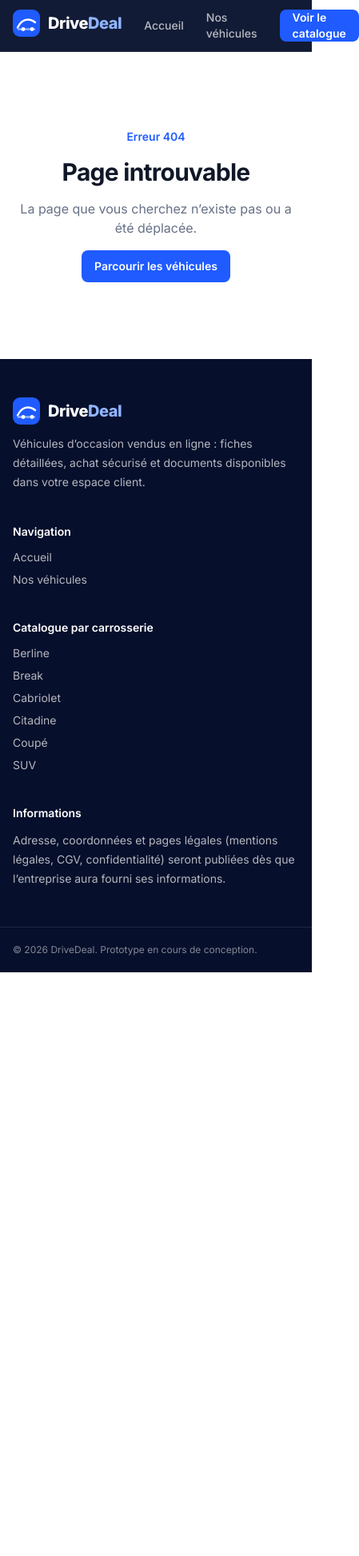
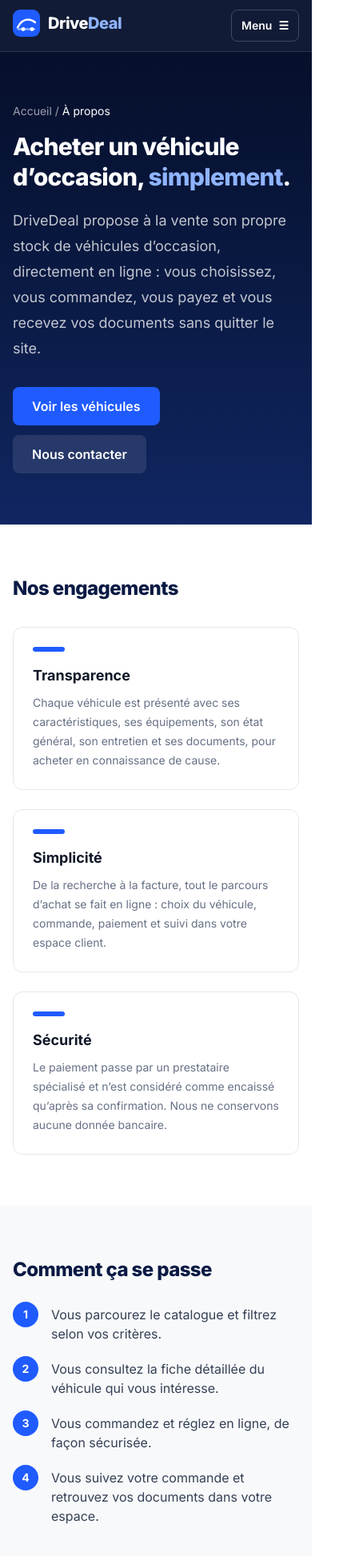
Before and after one commit to sergiovanni/DriveDeal, a Next.js app: page /a-propos in a window 390 px wide. Before the commit this address had no page. Shown: the top 1946 px of the page at 80% size, 449 px wide, since content can reach past the window. Before the commit the page ends 1216 px from the top, so only its background shows below. Built offline with nearby package versions, Linux system fonts and the light colour scheme.

Commit message:
Ajoute les menus À propos et Contact et la page À propos
Navigation à quatre entrées avec menu déroulant sur mobile, liens dans le
pied de page, page À propos (engagements, parcours d'achat, emplacement
réservé aux informations de l'entreprise à fournir).

```diff
--- /dev/null
+++ b/src/app/a-propos/page.tsx
@@ -0,0 +1,133 @@
+import type { Metadata } from "next";
+import Link from "next/link";
+import { BoutonLien } from "@/components/ui/Button";
+import { Conteneur } from "@/components/ui/Conteneur";
+
+export const metadata: Metadata = {
+  title: "À propos",
+  description:
+    "DriveDeal vend des véhicules d’occasion directement en ligne : fiches détaillées, achat simple et paiement sécurisé.",
+};
+
+const engagements = [
+  {
+    titre: "Transparence",
+    texte:
+      "Chaque véhicule est présenté avec ses caractéristiques, ses équipements, son état général, son entretien et ses documents, pour acheter en connaissance de cause.",
+  },
+  {
+    titre: "Simplicité",
+    texte:
+      "De la recherche à la facture, tout le parcours d’achat se fait en ligne : choix du véhicule, commande, paiement et suivi dans votre espace client.",
+  },
+  {
+    titre: "Sécurité",
+    texte:
+      "Le paiement passe par un prestataire spécialisé et n’est considéré comme encaissé qu’après sa confirmation. Nous ne conservons aucune donnée bancaire.",
+  },
+];
+
+const etapes = [
+  "Vous parcourez le catalogue et filtrez selon vos critères.",
+  "Vous consultez la fiche détaillée du véhicule qui vous intéresse.",
+  "Vous commandez et réglez en ligne, de façon sécurisée.",
+  "Vous suivez votre commande et retrouvez vos documents dans votre espace.",
+];
+
+export default function APropos() {
+  return (
+    <>
+      <section className="bg-linear-to-b from-marine-950 via-marine-900 to-marine-800 py-16 text-white">
+        <Conteneur>
+          <nav aria-label="Fil d’Ariane" className="mb-4 text-sm text-white/60">
+            <Link href="/" className="hover:text-white">
+              Accueil
+            </Link>{" "}
+            / <span className="text-white">À propos</span>
+          </nav>
+          <h1 className="max-w-3xl text-3xl font-extrabold leading-tight tracking-tight sm:text-5xl">
+            Acheter un véhicule d’occasion,{" "}
+            <span className="text-ciel-300">simplement</span>.
+          </h1>
+          <p className="mt-5 max-w-2xl text-lg leading-8 text-white/75">
+            DriveDeal propose à la vente son propre stock de véhicules d’occasion,
+            directement en ligne : vous choisissez, vous commandez, vous payez et vous
+            recevez vos documents sans quitter le site.
+          </p>
+          <div className="mt-8 flex flex-wrap gap-3">
+            <BoutonLien href="/vehicules" taille="lg">
+              Voir les véhicules
+            </BoutonLien>
+            <BoutonLien href="/contact" variante="secondaire" taille="lg">
+              Nous contacter
+            </BoutonLien>
+          </div>
+        </Conteneur>
+      </section>
+
+      <section className="py-16">
+        <Conteneur>
+          <h2 className="mb-8 text-2xl font-extrabold tracking-tight text-marine-900 sm:text-3xl">
+            Nos engagements
+          </h2>
+          <div className="grid gap-6 md:grid-cols-3">
+            {engagements.map((e) => (
+              <div
+                key={e.titre}
+                className="rounded-xl border border-gris-200 bg-white p-6"
+              >
+                <div className="mb-4 h-1.5 w-10 rounded-full bg-bleu-600" />
+                <h3 className="text-lg font-bold text-gris-900">{e.titre}</h3>
+                <p className="mt-2 text-sm leading-6 text-gris-500">{e.texte}</p>
+              </div>
+            ))}
+          </div>
+        </Conteneur>
+      </section>
+
+      <section className="bg-gris-50 py-16">
+        <Conteneur className="grid gap-10 lg:grid-cols-2">
+          <div>
+            <h2 className="text-2xl font-extrabold tracking-tight text-marine-900 sm:text-3xl">
+              Comment ça se passe
+            </h2>
+            <ol className="mt-6 space-y-4">
+              {etapes.map((texte, i) => (
+                <li key={texte} className="flex gap-4">
+                  <span className="flex h-8 w-8 shrink-0 items-center justify-center rounded-full bg-bleu-600 text-sm font-bold text-white">
+                    {i + 1}
+                  </span>
+                  <p className="pt-1 text-gris-700">{texte}</p>
+                </li>
+              ))}
+            </ol>
+          </div>
+
+          <div className="rounded-2xl border border-dashed border-gris-300 bg-white p-6">
+            <h2 className="text-lg font-bold text-gris-900">L’entreprise</h2>
+            <p className="mt-2 text-sm leading-6 text-gris-500">
+              La présentation de l’entreprise (histoire, équipe, showroom, garanties) sera
+              ajoutée ici dès que ces informations auront été fournies. Les mentions
+              légales (raison sociale, adresse, numéro d’immatriculation) figureront sur
+              leur propre page.
+            </p>
+          </div>
+        </Conteneur>
+      </section>
+
+      <section className="bg-marine-900 py-12 text-white">
+        <Conteneur className="flex flex-col items-start justify-between gap-5 sm:flex-row sm:items-center">
+          <div>
+            <h2 className="text-2xl font-extrabold tracking-tight">Une question ?</h2>
+            <p className="mt-1 text-white/70">
+              Écrivez-nous, nous vous répondrons par e-mail.
+            </p>
+          </div>
+          <BoutonLien href="/contact" taille="lg">
+            Contacter DriveDeal
+          </BoutonLien>
+        </Conteneur>
+      </section>
+    </>
+  );
+}
--- a/src/components/layout/NavLiens.tsx
+++ b/src/components/layout/NavLiens.tsx
@@ -2,32 +2,80 @@
 
 import Link from "next/link";
 import { usePathname } from "next/navigation";
+import { useState } from "react";
 
 const liens = [
   { href: "/", libelle: "Accueil" },
   { href: "/vehicules", libelle: "Nos véhicules" },
+  { href: "/a-propos", libelle: "À propos" },
+  { href: "/contact", libelle: "Contact" },
 ];
 
 export function NavLiens() {
   const chemin = usePathname();
+  const [ouvert, setOuvert] = useState(false);
+
+  const estActif = (href: string) =>
+    href === "/" ? chemin === "/" : chemin.startsWith(href);
 
   return (
-    <nav aria-label="Navigation principale" className="flex items-center gap-1">
-      {liens.map(({ href, libelle }) => {
-        const actif = href === "/" ? chemin === "/" : chemin.startsWith(href);
-        return (
+    <>
+      {/* Navigation bureau */}
+      <nav
+        aria-label="Navigation principale"
+        className="hidden items-center gap-1 md:flex"
+      >
+        {liens.map(({ href, libelle }) => (
           <Link
             key={href}
             href={href}
-            aria-current={actif ? "page" : undefined}
+            aria-current={estActif(href) ? "page" : undefined}
             className={`rounded-md px-3 py-2 text-sm font-medium transition-colors ${
-              actif ? "bg-white/10 text-white" : "text-white/70 hover:text-white"
+              estActif(href) ? "bg-white/10 text-white" : "text-white/70 hover:text-white"
             }`}
           >
             {libelle}
           </Link>
-        );
-      })}
-    </nav>
+        ))}
+      </nav>
+
+      {/* Menu mobile */}
+      <div className="md:hidden">
+        <button
+          type="button"
+          onClick={() => setOuvert((o) => !o)}
+          aria-expanded={ouvert}
+          aria-controls="menu-mobile"
+          className="inline-flex h-10 items-center gap-2 rounded-lg border border-white/20 px-3 text-sm font-semibold text-white"
+        >
+          Menu
+          <span aria-hidden="true">{ouvert ? "✕" : "☰"}</span>
+        </button>
+        {ouvert && (
+          <nav
+            id="menu-mobile"
+            aria-label="Navigation principale"
+            className="absolute inset-x-0 top-16 border-b border-white/10 bg-marine-950 px-4 py-3 shadow-xl"
+          >
+            <ul className="space-y-1">
+              {liens.map(({ href, libelle }) => (
+                <li key={href}>
+                  <Link
+                    href={href}
+                    onClick={() => setOuvert(false)}
+                    aria-current={estActif(href) ? "page" : undefined}
+                    className={`block rounded-md px-3 py-3 text-base font-medium ${
+                      estActif(href) ? "bg-white/10 text-white" : "text-white/75"
+                    }`}
+                  >
+                    {libelle}
+                  </Link>
+                </li>
+              ))}
+            </ul>
+          </nav>
+        )}
+      </div>
+    </>
   );
 }
--- a/src/components/layout/SiteFooter.tsx
+++ b/src/components/layout/SiteFooter.tsx
@@ -37,6 +37,16 @@ export function SiteFooter() {
               Nos véhicules
             </Link>
           </li>
+          <li>
+            <Link href="/a-propos" className="hover:text-white">
+              À propos
+            </Link>
+          </li>
+          <li>
+            <Link href="/contact" className="hover:text-white">
+              Contact
+            </Link>
+          </li>
         </Colonne>
 
         <Colonne titre="Catalogue par carrosserie">
--- a/src/components/layout/SiteHeader.tsx
+++ b/src/components/layout/SiteHeader.tsx
@@ -13,9 +13,9 @@ export function SiteHeader() {
         </Link>
         <div className="flex items-center gap-4">
           <NavLiens />
-          <BoutonLien href="/vehicules" className="hidden sm:inline-flex">
-            Voir le catalogue
-          </BoutonLien>
+          <div className="hidden lg:block">
+            <BoutonLien href="/vehicules">Voir le catalogue</BoutonLien>
+          </div>
         </div>
       </Conteneur>
     </header>
```
